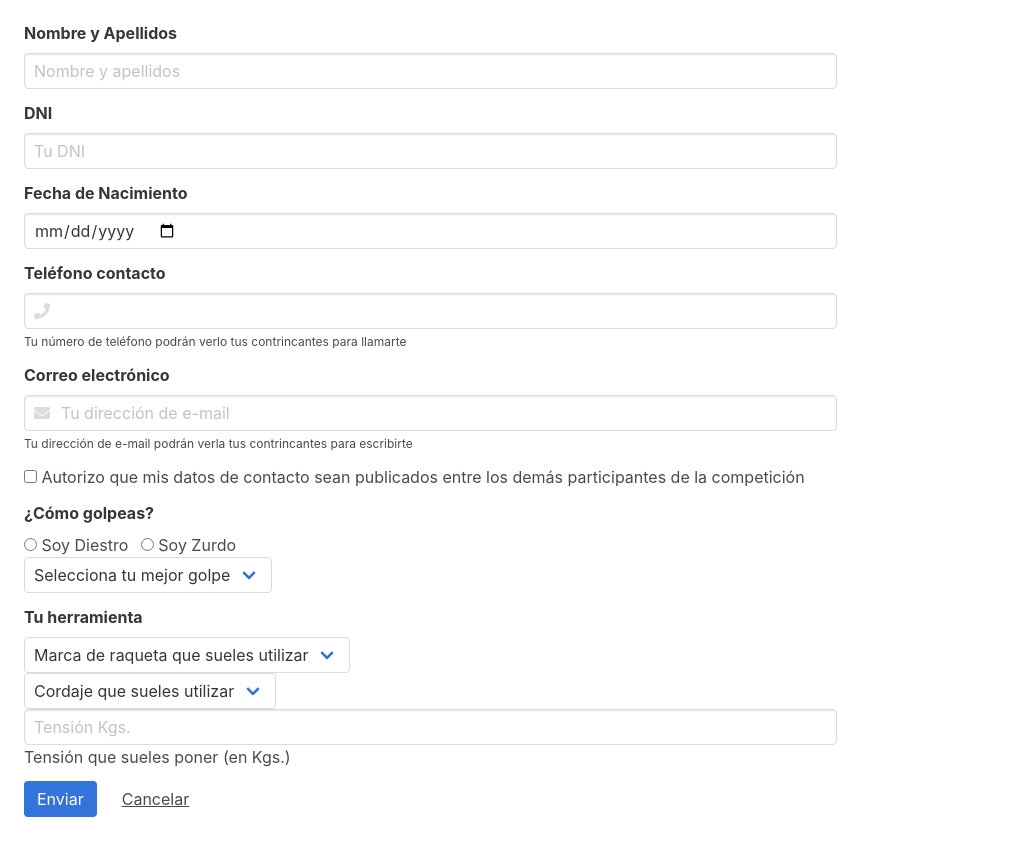
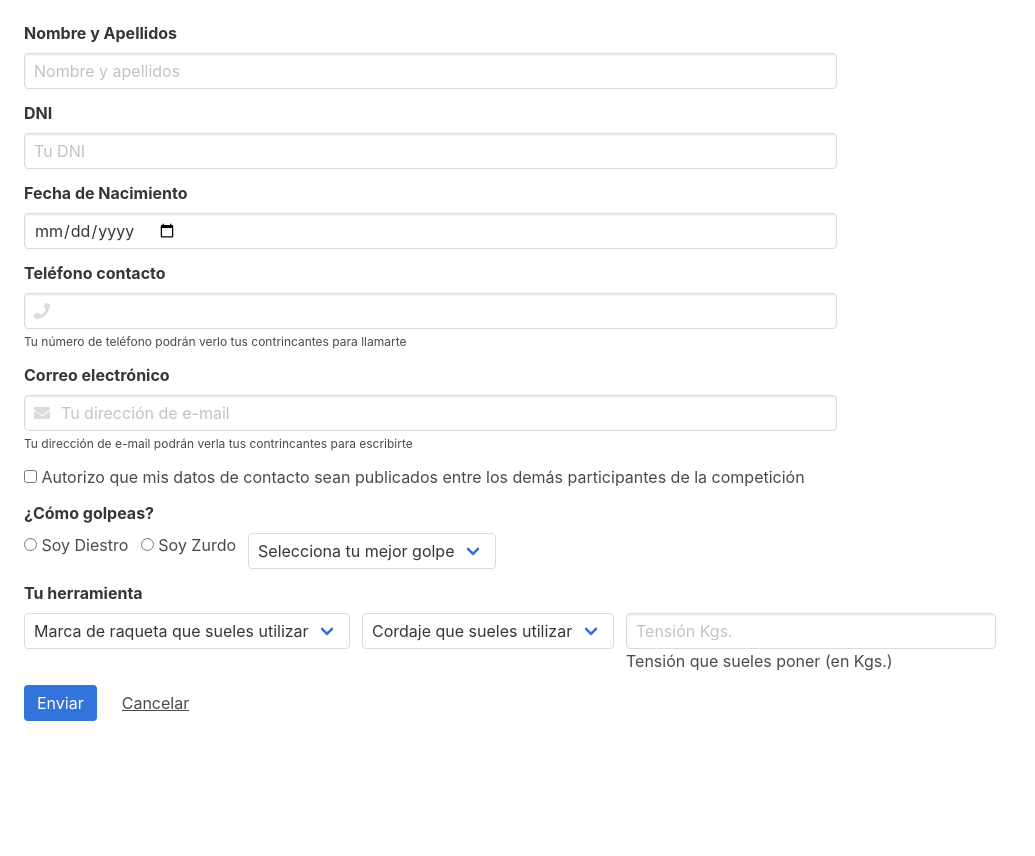
Before and after one commit to clubopen/test, a plain HTML site: page index.html in a window 1280 px wide. Shown: the part 152-1008 px from the top of the page, without its empty margins (0-1035 px from the left). After the commit the page ends 921 px from the top, so only its background shows below. Drawn offline with nearby package versions, Linux system fonts and the light colour scheme.

Commit message:
Update index.html

```diff
--- a/index.html
+++ b/index.html
@@ -73,7 +73,7 @@
 
             <div class="field">
               <label class="label">¿Cómo golpeas?</label>
-              <div class="is-grouped">
+              <div class="field is-grouped">
                 <div class="control">
                   <label class="radio">
                     <input type="radio" name="diestroozurdo">
@@ -99,7 +99,7 @@
 
             <div class="field">
               <label class="label">Tu herramienta</label>
-              <div class="is-grouped">
+              <div class="field is-grouped">
                 <div class="control">
                   <div class="select">
                     <select>
```
